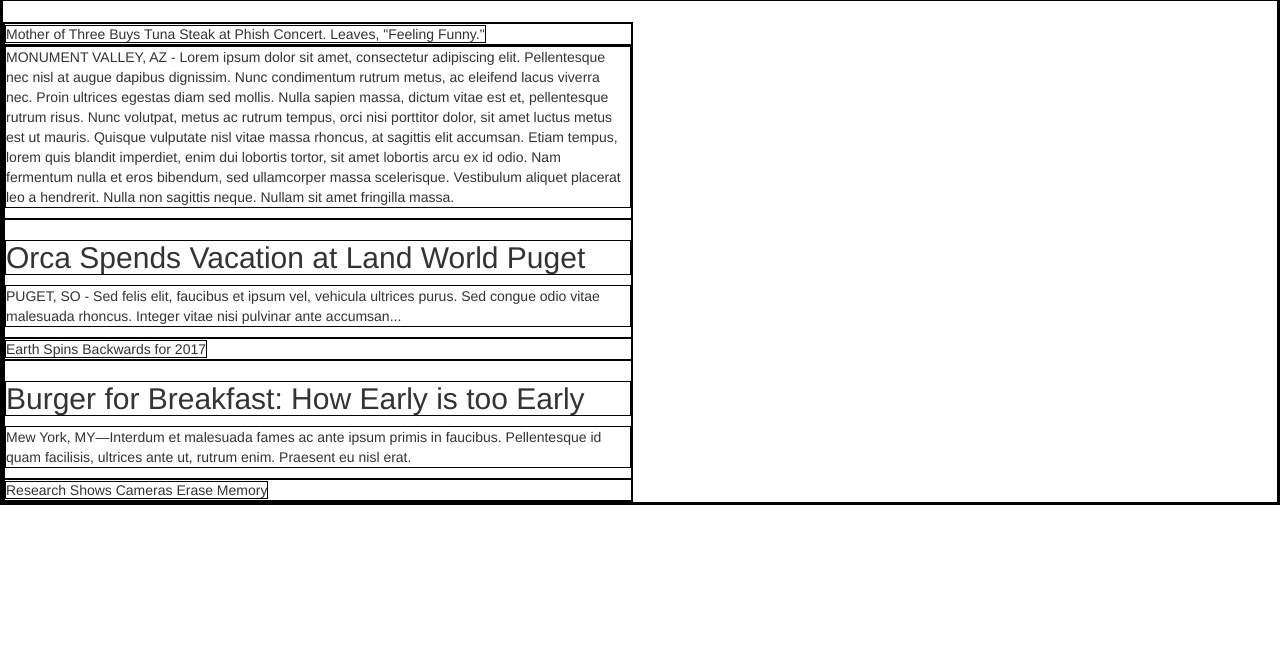
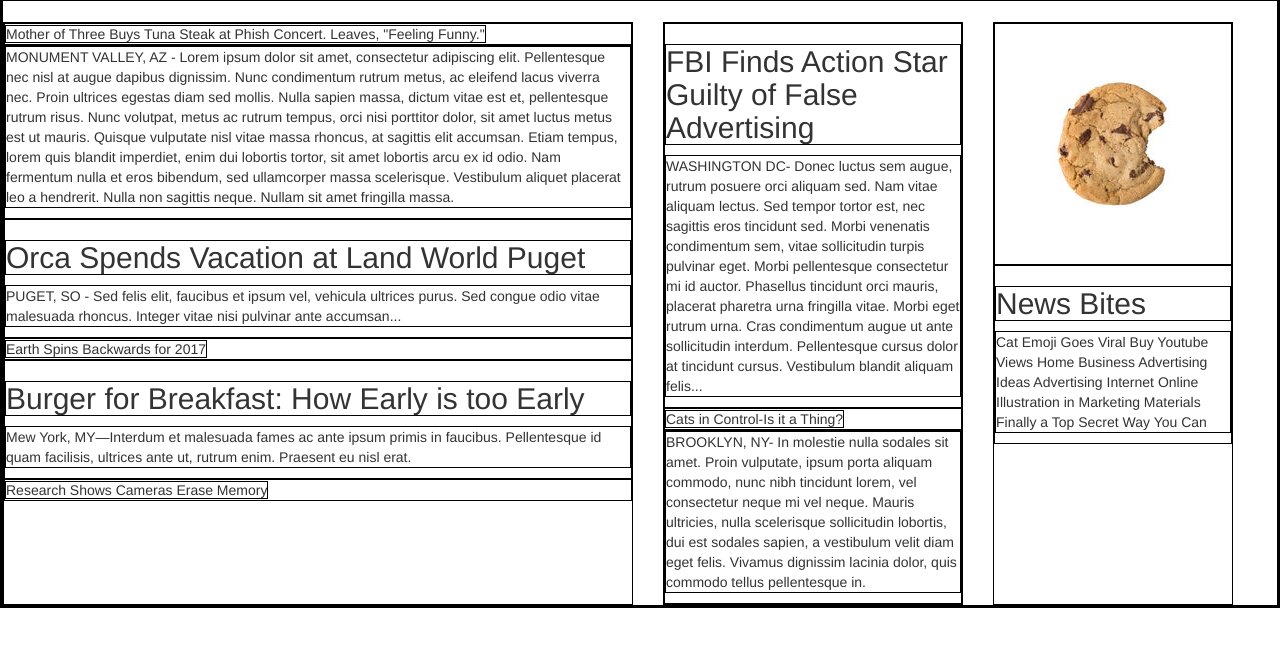
Before and after one commit to cutchemest/mttimes, a plain HTML site: page index.html in a window 1280 px wide. Shown: the part 81-728 px from the top of the page. Drawn offline with nearby package versions, Linux system fonts and the light colour scheme; files whose address does not match are found by name.

Commit message:
finished adding second and third stories to layout

```diff
--- a/index.html
+++ b/index.html
@@ -46,6 +46,27 @@
 				<span>Research Shows Cameras Erase Memory</span>
 			</div>
 		</div>
+		<div class="columnMedium">
+			<div>
+				<h2>FBI Finds Action Star Guilty of False Advertising</h2>
+				<p>WASHINGTON DC- Donec luctus sem augue, rutrum posuere orci aliquam sed. Nam vitae aliquam lectus. Sed tempor tortor est, nec sagittis eros tincidunt sed. Morbi venenatis condimentum sem, vitae sollicitudin turpis pulvinar eget. Morbi pellentesque consectetur mi id auctor. Phasellus tincidunt orci mauris, placerat pharetra urna fringilla vitae. Morbi eget rutrum urna. Cras condimentum augue ut ante sollicitudin interdum. Pellentesque cursus dolor at tincidunt cursus. Vestibulum blandit aliquam felis...</p>
+			</div>
+			<div>
+				<span>Cats in Control-Is it a Thing?</span>
+			</div>
+			<div>
+				<p>BROOKLYN, NY- In molestie nulla sodales sit amet. Proin vulputate, ipsum porta aliquam commodo, nunc nibh tincidunt lorem, vel consectetur neque mi vel neque. Mauris ultricies, nulla scelerisque sollicitudin lobortis, dui est sodales sapien, a vestibulum velit diam eget felis. Vivamus dignissim lacinia dolor, quis commodo tellus pellentesque in.</p>
+			</div>
+		</div>
+		<div class="columnSmall">
+			<div id="cookie">
+				<img  src="E:\Git\mytimes\resources\images\img-news-bite.png">
+			</div>
+			<div>
+				<h2>News Bites</h2>
+				<p>Cat Emoji Goes Viral Buy Youtube Views Home Business Advertising Ideas Advertising Internet Online Illustration in Marketing Materials Finally a Top Secret Way You Can</p>
+			</div>
+		</div>
 	</div>
 
   </body>
--- a/resources/style.css
+++ b/resources/style.css
@@ -52,3 +52,26 @@ nav span{
 	height: auto;
 	margin-top: 100px;
 }
+
+.columnMedium{
+	display: flex;
+	flex-direction: column;
+	width: 300px;
+	height: auto;
+	margin-top: 100px;
+	margin-left: 30px;
+}
+
+.columnSmall{
+	display: flex;
+	flex-direction: column;
+	width: 240px;
+	height: auto;
+	margin-top: 100px;
+	margin-left: 30px;
+}
+
+#cookie{
+	overflow: hidden;
+
+}
```
